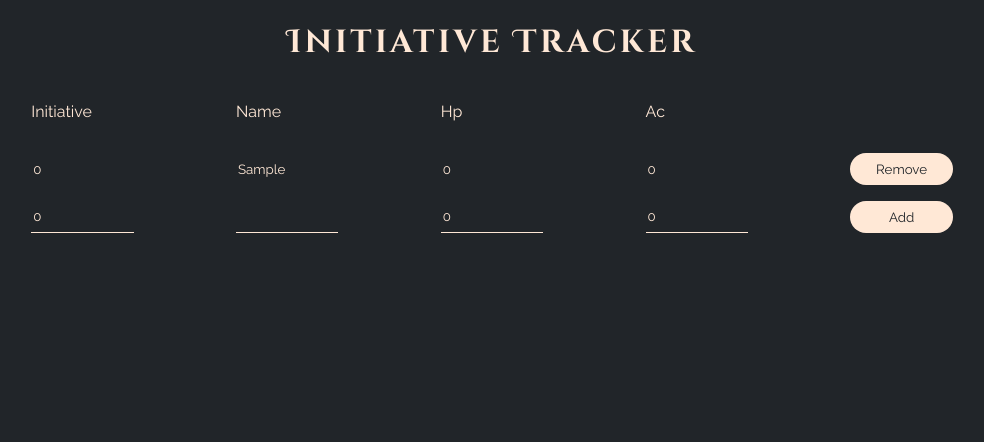
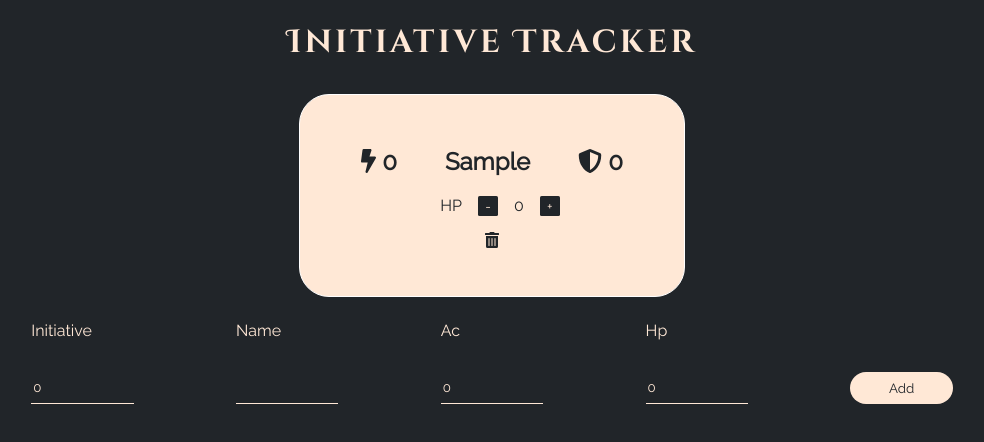
Before and after one commit to Pablo-HD/initiative-tracker, a React (Create React App) app: page / in a window 1280 px wide. Both pictures are taken after typing "Sample" into the empty fields and a click on the button "Add". Shown: the top 442 px of the page, without its empty margins (148-1132 px from the left). Built offline with nearby package versions, Linux system fonts and the light colour scheme.

Commit message:
Turn list into cards

```diff
--- a/package.json
+++ b/package.json
@@ -3,6 +3,9 @@
   "version": "0.1.0",
   "private": true,
   "dependencies": {
+    "@fortawesome/fontawesome-svg-core": "^1.2.32",
+    "@fortawesome/free-solid-svg-icons": "^5.15.1",
+    "@fortawesome/react-fontawesome": "^0.1.12",
     "@testing-library/jest-dom": "^5.11.4",
     "@testing-library/react": "^11.1.0",
     "@testing-library/user-event": "^12.1.10",
--- a/src/App.css
+++ b/src/App.css
@@ -1,6 +1,8 @@
 @import url("https://fonts.googleapis.com/css2?family=Cinzel+Decorative:wght@400;700&family=Raleway&display=swap");
 
 :root {
+  --dark-color: #212529;
+  --light-color: #ffe8d6;
 }
 
 .App {
@@ -15,8 +17,12 @@
   width: 100vw;
 }
 
-.properties,
-.characters div {
+h1 {
+  font-family: "Cinzel Decorative", cursive;
+  letter-spacing: 0.1em;
+}
+
+.properties {
   display: flex;
   flex-direction: row;
   justify-content: space-around;
@@ -24,28 +30,18 @@
   width: 100%;
 }
 
-h1 {
-  font-family: "Cinzel Decorative", cursive;
-  letter-spacing: 0.1em;
-}
-
-.properties p,
-.characters div p,
-.characters div button {
+.properties p {
+  text-align: left;
+  text-transform: capitalize;
   width: 10%;
 }
 
-.properties p {
-  text-transform: capitalize;
-}
-
-button,
-input[type="submit"] {
-  background-color: #ffe8d6;
+button {
+  background-color: var(--light-color);
   border: none;
   border-radius: 50px;
   box-sizing: border-box;
-  color: #212529;
+  color: var(--dark-color);
   cursor: pointer;
   font-family: "Raleway", sans-serif;
   height: 2rem;
@@ -57,13 +53,8 @@ input {
   box-sizing: border-box;
   border: none;
   width: 10%;
-  background-color: #212529;
-  color: #ffe8d6;
+  background-color: var(--dark-color);
+  color: var(--light-color);
   font-family: "Raleway", sans-serif;
   outline: none;
 }
-
-.properties p,
-.characters div p {
-  text-align: left;
-}
--- a/src/App.js
+++ b/src/App.js
@@ -7,39 +7,37 @@ function App() {
   const [properties, setProperties] = useState({
     initiative: 0,
     name: "",
-    hp: 0,
-    ac: 0
+    ac: 0,
+    hp: 0
   });
   const [characters, setCharacters] = useState([]);
   const [focus, setFocus] = useState();
 
   const addCharacter = (character) => {
-    setCharacters([...characters, character]);
-  };
-
-  useEffect(() => {
     const charactersSorted = JSON.parse(JSON.stringify(characters));
+    charactersSorted.push(character);
     charactersSorted.sort(
       (a, b) => parseInt(b[0].initiative) - parseInt(a[0].initiative)
     );
+
     setCharacters(charactersSorted);
-  }, [focus]);
+  };
 
   return (
-    <div className="App" onClick={(e) => setFocus(e.target)}>
+    <div className="App">
       <h1>Initiative Tracker</h1>
+      <Characters
+        characters={characters}
+        setCharacters={setCharacters}
+        setFocus={setFocus}
+        onClick={(e) => setFocus(e.target)}
+      />
       <div className="properties">
         {Object.keys(properties).map((property, index) => {
           return <p key={index}>{property}</p>;
         })}
         <p></p>
       </div>
-      <Characters
-        characters={characters}
-        setCharacters={setCharacters}
-        setFocus={setFocus}
-        onClick={(e) => setFocus(e.target)}
-      />
       <NewCharacter
         properties={properties}
         addCharacter={addCharacter}
--- a/src/components/characters/index.css
+++ b/src/components/characters/index.css
@@ -0,0 +1,42 @@
+.characters {
+  display: flex;
+  flex-direction: row;
+  flex-wrap: wrap;
+  justify-content: center;
+}
+.character {
+  align-items: center;
+  border: 1px solid white;
+  background-color: var(--light-color);
+  border-radius: 30px;
+  color: var(--dark-color);
+  display: flex;
+  flex-direction: column;
+  margin: 0.5rem;
+  padding: 2rem;
+  width: 20rem;
+}
+.character p {
+  margin: 0;
+  text-align: left;
+  width: auto;
+}
+.character span {
+  margin: 1em;
+}
+.character button {
+  background-color: var(--dark-color);
+  border-radius: 8%;
+  color: var(--light-color);
+  height: 1.5em;
+  width: 1.5em;
+}
+.character input {
+  background-color: var(--light-color);
+  color: var(--dark-color);
+  margin: 0;
+  width: auto;
+}
+.rm-btn {
+  margin: 1em;
+}
--- a/src/components/characters/index.jsx
+++ b/src/components/characters/index.jsx
@@ -1,12 +1,9 @@
+import "./index.css";
+import "../../fontawesome";
+import { FontAwesomeIcon } from "@fortawesome/react-fontawesome";
+
 const Characters = ({ characters, setCharacters, setFocus }) => {
   const newList = JSON.parse(JSON.stringify(characters));
-
-  const handleChange = (e) => {
-    const { name, value } = e.target;
-    const index = getIndexFromNewList(e.target.parentNode.id);
-    newList[index][0][name] = value;
-    setCharacters(newList);
-  };
 
   const handleRemove = (e) => {
     const index = getIndexFromNewList(e.target.parentNode.id);
@@ -19,11 +16,16 @@ const Characters = ({ characters, setCharacters, setFocus }) => {
     return index;
   };
 
-  const handleKeyPress = (e) => {
-    if (e.key === "Enter") {
-      setFocus(document.getElementsByClassName("App")[0]);
-      e.target.blur();
-    }
+  const handleAddHp = (e) => {
+    const index = getIndexFromNewList(e.target.parentNode.parentNode.id);
+    newList[index][0].hp += 1;
+    setCharacters(newList);
+  };
+
+  const handleSubtractHp = (e) => {
+    const index = getIndexFromNewList(e.target.parentNode.parentNode.id);
+    newList[index][0].hp -= 1;
+    setCharacters(newList);
   };
 
   return (
@@ -31,17 +33,33 @@ const Characters = ({ characters, setCharacters, setFocus }) => {
       {characters.map((character, characterIndex) => {
         return (
           <div className="character" key={characterIndex} id={character[1]}>
-            {Object.keys(character[0]).map((key, index) => (
-              <input
-                type={typeof value === "number" ? "number" : "text"}
-                key={index}
-                onChange={handleChange}
-                name={key}
-                value={character[0][key]}
-                onKeyPress={handleKeyPress}
-              />
-            ))}
-            <button onClick={handleRemove}>Remove</button>
+            <h2>
+              <span className="initiative">
+                <FontAwesomeIcon icon={["fas", "bolt"]} />
+                {" " + character[0].initiative}
+              </span>
+              <span className="name">{character[0].name}</span>
+              <span className="ac">
+                <FontAwesomeIcon icon={["fas", "shield-alt"]} />
+                {" " + character[0].ac}
+              </span>
+            </h2>
+            <div className="character-prop">
+              <span>HP</span>
+              <button className="hp-btn" onClick={handleSubtractHp}>
+                -
+              </button>
+              <span>{character[0].hp}</span>
+              <button className="hp-btn" onClick={handleAddHp}>
+                +
+              </button>
+            </div>
+            <FontAwesomeIcon
+              className="rm-btn"
+              icon={["fas", "trash-alt"]}
+              onClick={handleRemove}
+              style={{ cursor: "pointer" }}
+            />
           </div>
         );
       })}
--- /dev/null
+++ b/src/fontawesome.js
@@ -0,0 +1,5 @@
+import { library } from "@fortawesome/fontawesome-svg-core";
+
+import { faTrashAlt, faBolt, faShieldAlt } from "@fortawesome/free-solid-svg-icons";
+
+library.add(faTrashAlt, faBolt, faShieldAlt);
```
Also changed, not shown: 1 other file (tests, documents, lock files or other folders).
